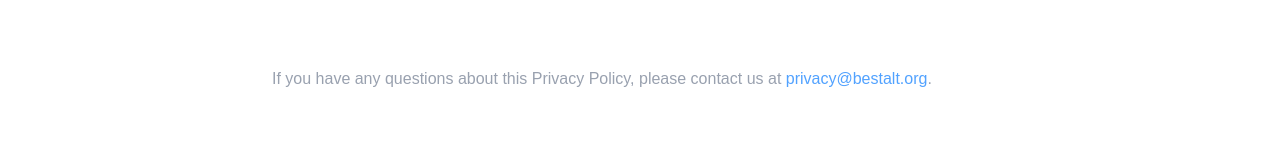
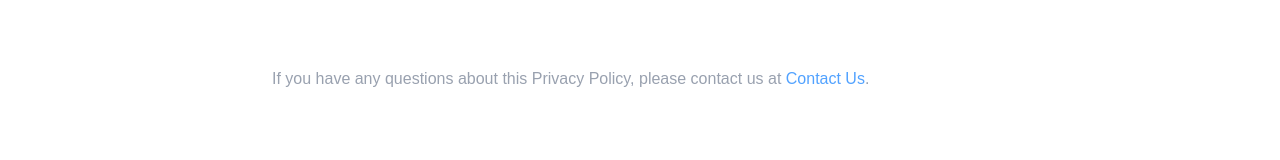
Before and after one commit to wanlinqiang/xalternatives-hermes, a Next.js app: page /privacy in a window 1280 px wide. Shown: the part 1369-1529 px from the top of the page. Built offline with nearby package versions, Linux system fonts and the light colour scheme.

Commit message:
Update privacy policy contact email to nicebaiqing@gmail.com

```diff
--- a/src/app/privacy/page.tsx
+++ b/src/app/privacy/page.tsx
@@ -106,8 +106,8 @@ export default function PrivacyPage() {
           <h2 className="text-xl font-bold text-white mb-3">Contact Us</h2>
           <p>
             If you have any questions about this Privacy Policy, please contact us at{" "}
-            <a href="mailto:privacy@bestalt.org" className="text-blue-400 hover:underline">
-              privacy@bestalt.org
+            <a href="mailto:nicebaiqing@gmail.com" className="text-blue-400 hover:underline">
+              Contact Us
             </a>
             .
           </p>
```
